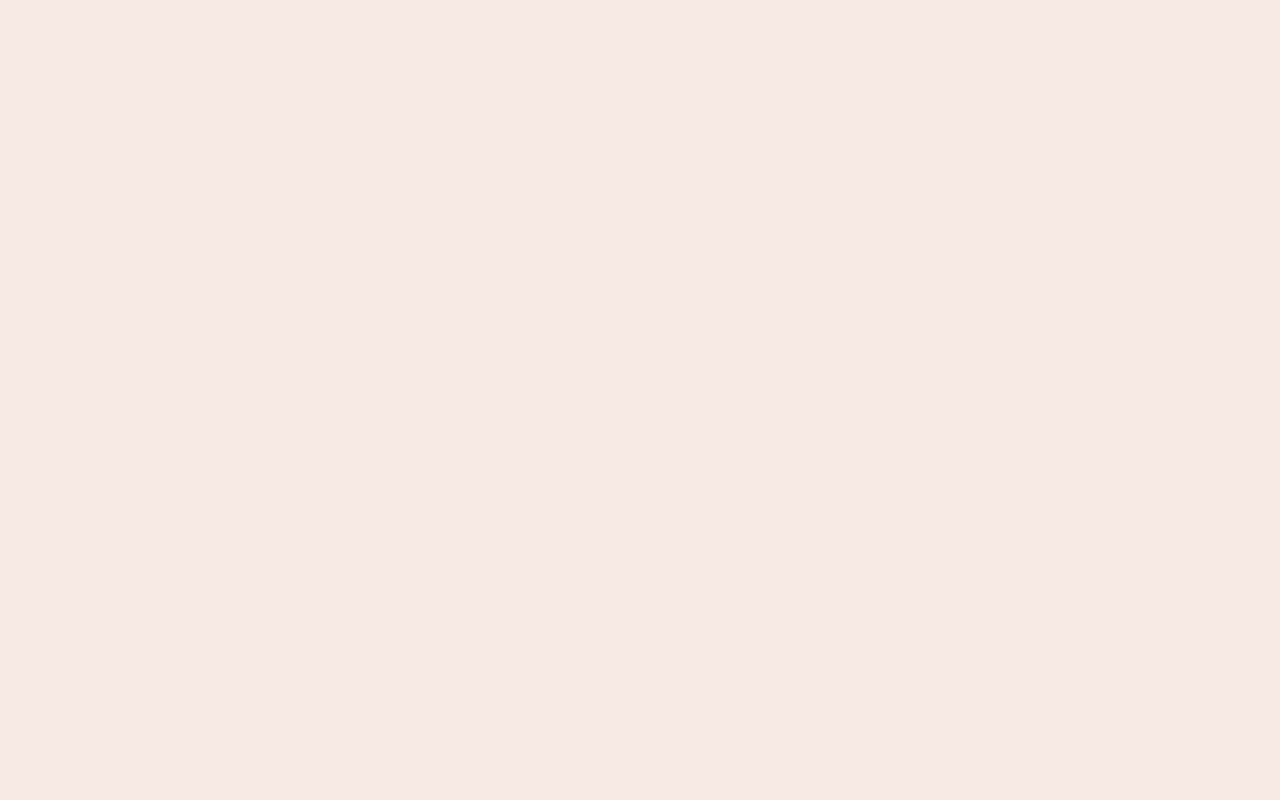
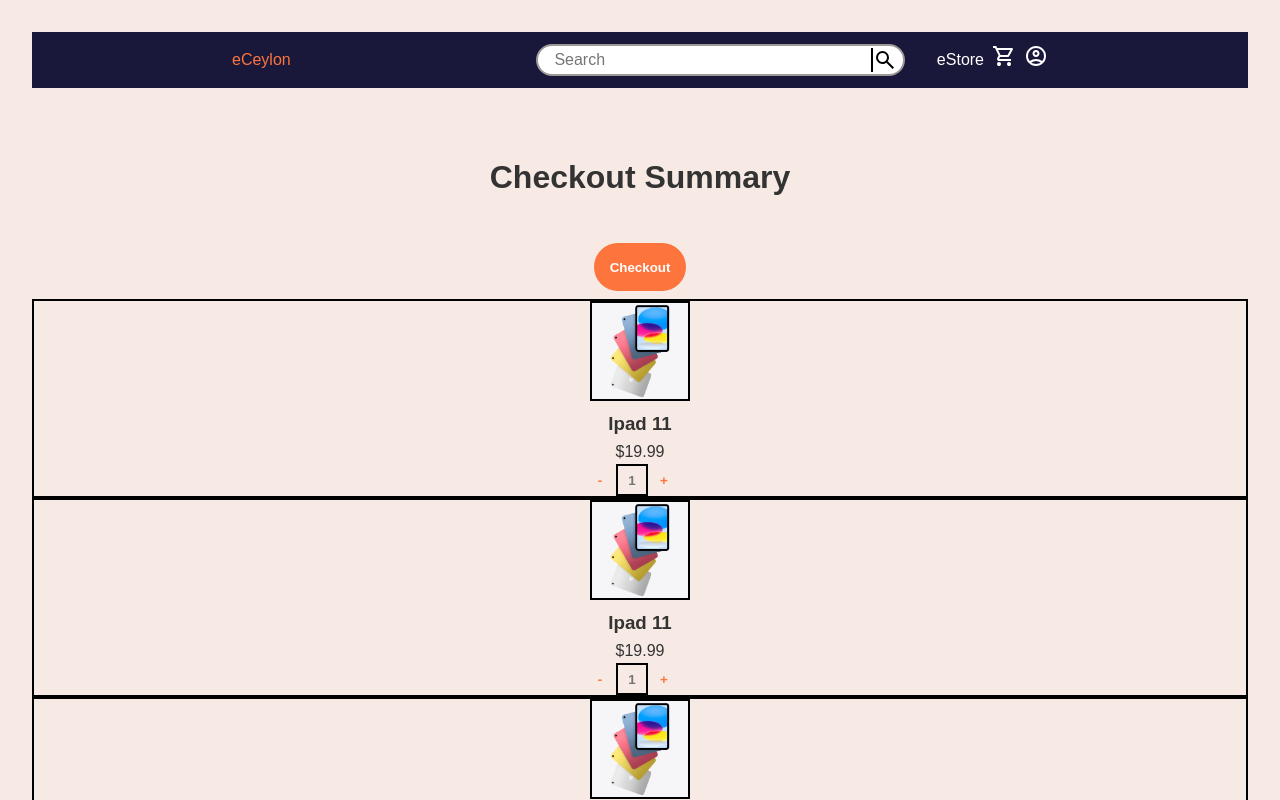
Before and after one commit to wijerathneprc/eceylon-frontend, a React (Vite) app: page /cart in a window 1280 px wide. Before the commit this address had no page. Shown: the top 800 px of the page. Built offline with nearby package versions, Linux system fonts and the light colour scheme.

Commit message:
add checkout page functionality

```diff
--- a/src/App.jsx
+++ b/src/App.jsx
@@ -4,10 +4,11 @@
 import './App.css'
 import { HomePage } from './pages/home_page/HomePage';
 import { LoginPage} from './pages/login_page/LoginPage'
-import { ProductPage } from './pages/ProductPage';
+import { ProductPage } from './pages/product_page/ProductPage';
 import { RegisterPage } from './pages/register_page/RegisterPage';
 import { ForgetPasswordPage } from './pages/forget_password_page/ForgetPasswordPage';
 import { StorePage } from './pages/store_page/StorePage';
+import { CartPage } from './pages/cart_page/CartPage';
 
 function App() {
 
@@ -21,6 +22,7 @@
       <Route path='/register' element={<RegisterPage />} />
       <Route path='/forget-password' element={<ForgetPasswordPage />} />
       <Route path='/estore' element={<StorePage />} />
+      <Route path='/cart' element={<CartPage />} />
     </Routes>
 
     </>
--- /dev/null
+++ b/src/components/cart/CartItem.css
@@ -0,0 +1,12 @@
+.cart-item-container{
+    width: 100%;
+    /* display: grid;
+    grid-template-columns: repeat(6, 1fr); */
+    border: #000 solid 2px;
+}
+
+.cart-item-container img{
+    grid-column: span 3;
+    width: 100px;
+    border: #000 solid 2px;
+}
--- /dev/null
+++ b/src/components/cart/CartItem.jsx
@@ -0,0 +1,20 @@
+import { Quantity } from "../quantity/Quantity";
+
+import './CartItem.css';
+
+export function CartItem() {
+
+
+    return (
+        <>
+            <div className="cart-item-container">
+                <img src="./images/apple/ipad/ipad-11-1.png" alt="Product 1" />
+                <div className='product-info'>
+                    <h3>Ipad 11</h3>
+                    <p>$19.99</p>
+                    <Quantity />
+                </div>
+            </div>
+        </>
+    )
+}
--- /dev/null
+++ b/src/pages/cart_page/CartPage.jsx
@@ -0,0 +1,32 @@
+import { Navbar } from '../../components/navbar/Navbar';
+import { Footer } from '../../components/footer/Footer';
+
+import {CartItem} from '../../components/cart/CartItem'
+
+import './CartPage.css';
+import { Button } from '../../components/button/Button';
+
+export function CartPage() {
+
+    return (
+        <>
+         <Navbar />
+        <div className="cart-page">
+            <div className="main-container">
+                <div className='checkout-samary'>
+                    <h1> Checkout Summary </h1>
+                    <Button name={'Checkout'} style={'primary-btn'} />
+                </div>
+                <CartItem />
+                <CartItem />
+                <CartItem />
+            </div>
+            <div  className="sidebar">
+                sidebar
+            </div>
+        </div>
+        <Footer/>
+
+        </>
+    )
+}
```
Also changed, not shown: src/pages/CartPage.jsx (deleted, +0 -12 lines), src/pages/product_page/ProductPage.jsx (renamed from src/pages/ProductPage.jsx, +7 -7 lines), src/pages/cart_page/CartPage.css (added), src/pages/checkout_page/CheckoutPage.css (added), src/pages/checkout_page/CheckoutPage.jsx (renamed from src/pages/CheckoutPage.jsx), src/pages/product_page/ProductPage.css (renamed from src/pages/ProductPage.css).
